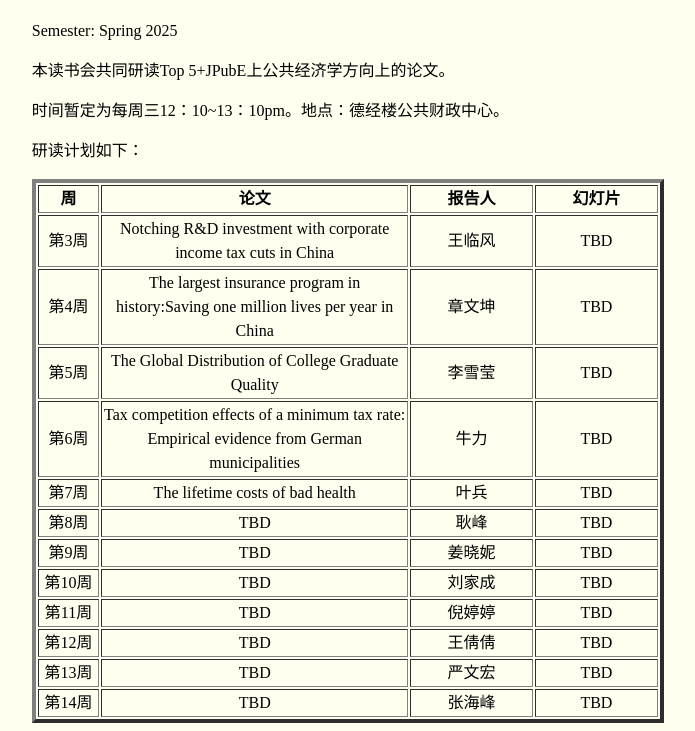
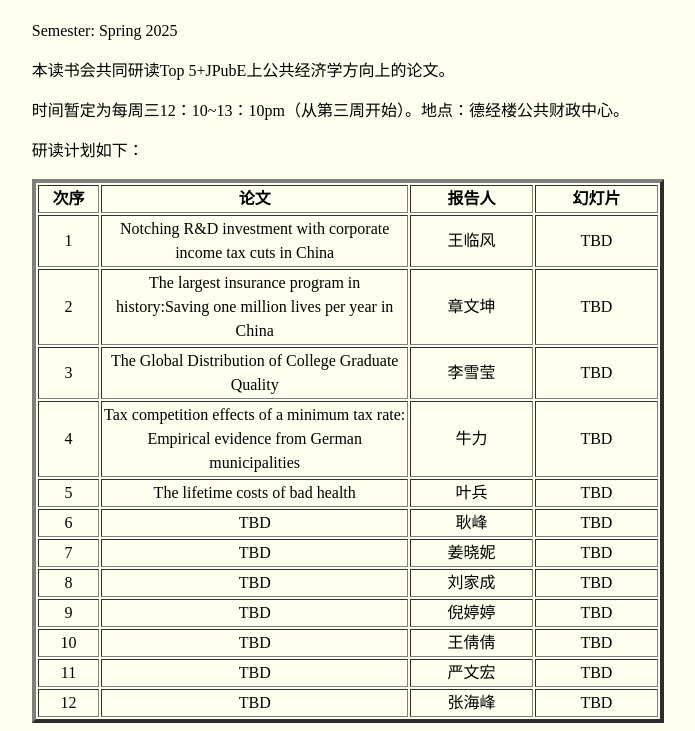
Before and after one commit to bingyenufe/readinggroupS2025, a plain HTML site: page index.html in a window 1280 px wide. Shown: the part 80-811 px from the top of the page, without its empty margins (229-924 px from the left). Drawn offline with Linux system fonts and the light colour scheme.

Commit message:
Update index.html

```diff
--- a/index.html
+++ b/index.html
@@ -27,30 +27,30 @@
             <h1>NUFE Public Economics Reading Group</h1>
             <p>Semester: Spring 2025</p>
             <p>本读书会共同研读Top 5+JPubE上公共经济学方向上的论文。</p>
-            <p>时间暂定为每周三12：10~13：10pm。地点：德经楼公共财政中心。</p>
+            <p>时间暂定为每周三12：10~13：10pm（从第三周开始）。地点：德经楼公共财政中心。</p>
             <p>研读计划如下：</p>
             <table border="4">
                 <thead>
                     <tr>
-                        <th style="width: 10%;">周</th>
+                        <th style="width: 10%;">次序</th>
                         <th style="width: 50%;">论文</th>
                         <th style="width: 20%;">报告人</th>
                         <th style="width: 20%;">幻灯片</th>
                     </tr>
                 </thead>
                 <tbody>
-                    <tr><td>第3周</td></td><td>Notching R&D investment with corporate income tax cuts in China</td><td>王临风</td><td>TBD</td></tr>
-                    <tr><td>第4周</td><td>The largest insurance program in history:Saving one million lives per year in China</td><td>章文坤</td><td>TBD</td></tr>
-                    <tr><td>第5周</td><td>The Global Distribution of College Graduate Quality</td><td>李雪莹</td><td>TBD</td></tr>
-                    <tr><td>第6周</td><td>Tax competition effects of a minimum tax rate: Empirical evidence from German municipalities</td><td>牛力</td><td>TBD</td></tr>
-                    <tr><td>第7周</td><td>The lifetime costs of bad health</td><td>叶兵</td><td>TBD</td></tr>
-                    <tr><td>第8周</td><td>TBD</td><td>耿峰</td><td>TBD</td></tr>
-                    <tr><td>第9周</td><td>TBD</td><td>姜晓妮</td><td>TBD</td></tr>
-                    <tr><td>第10周</td><td>TBD</td><td>刘家成</td><td>TBD</td></tr>
-                    <tr><td>第11周</td><td>TBD</td><td>倪婷婷</td><td>TBD</td></tr>
-                    <tr><td>第12周</td><td>TBD</td><td>王倩倩</td><td>TBD</td></tr>
-                    <tr><td>第13周</td><td>TBD</td><td>严文宏</td><td>TBD</td></tr>
-                    <tr><td>第14周</td><td>TBD</td><td>张海峰</td><td>TBD</td></tr>
+                    <tr><td>1</td></td><td>Notching R&D investment with corporate income tax cuts in China</td><td>王临风</td><td>TBD</td></tr>
+                    <tr><td>2</td><td>The largest insurance program in history:Saving one million lives per year in China</td><td>章文坤</td><td>TBD</td></tr>
+                    <tr><td>3</td><td>The Global Distribution of College Graduate Quality</td><td>李雪莹</td><td>TBD</td></tr>
+                    <tr><td>4</td><td>Tax competition effects of a minimum tax rate: Empirical evidence from German municipalities</td><td>牛力</td><td>TBD</td></tr>
+                    <tr><td>5</td><td>The lifetime costs of bad health</td><td>叶兵</td><td>TBD</td></tr>
+                    <tr><td>6</td><td>TBD</td><td>耿峰</td><td>TBD</td></tr>
+                    <tr><td>7</td><td>TBD</td><td>姜晓妮</td><td>TBD</td></tr>
+                    <tr><td>8</td><td>TBD</td><td>刘家成</td><td>TBD</td></tr>
+                    <tr><td>9</td><td>TBD</td><td>倪婷婷</td><td>TBD</td></tr>
+                    <tr><td>10</td><td>TBD</td><td>王倩倩</td><td>TBD</td></tr>
+                    <tr><td>11</td><td>TBD</td><td>严文宏</td><td>TBD</td></tr>
+                    <tr><td>12</td><td>TBD</td><td>张海峰</td><td>TBD</td></tr>
                 </tbody>
             </table>
         </div>
```
